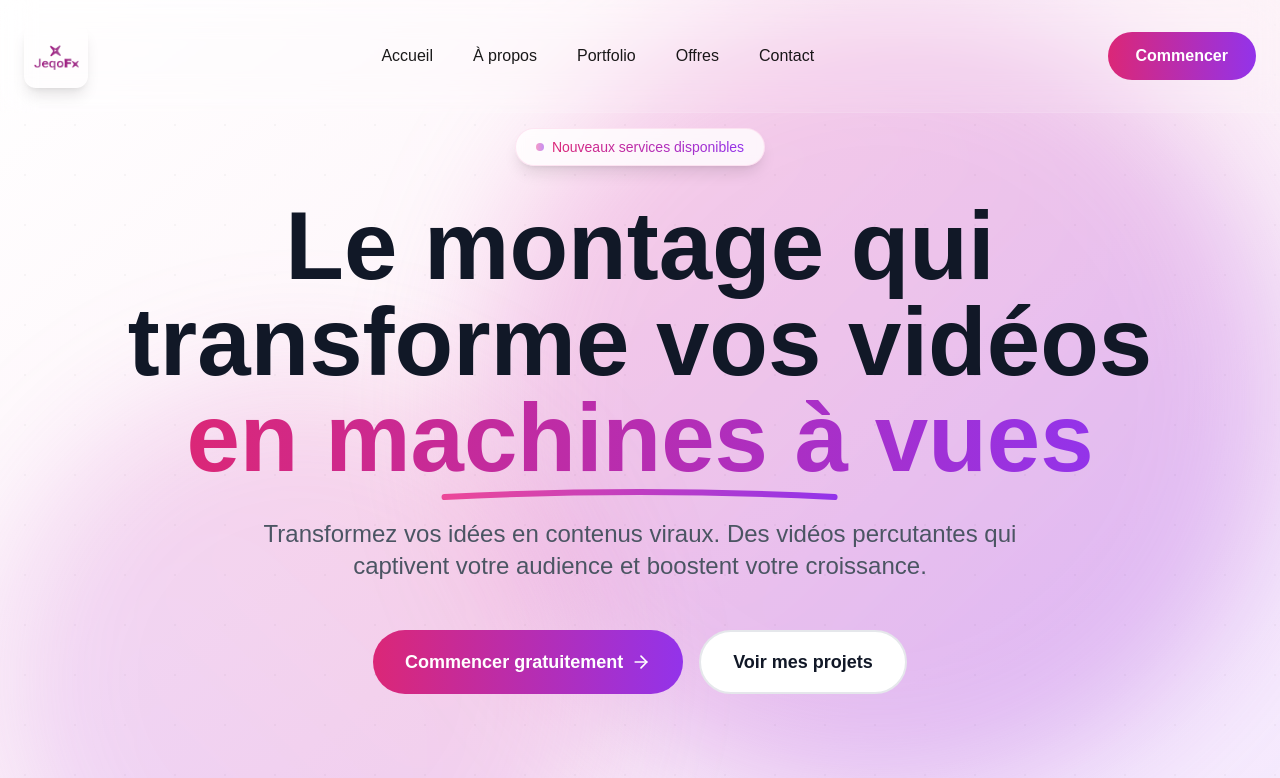
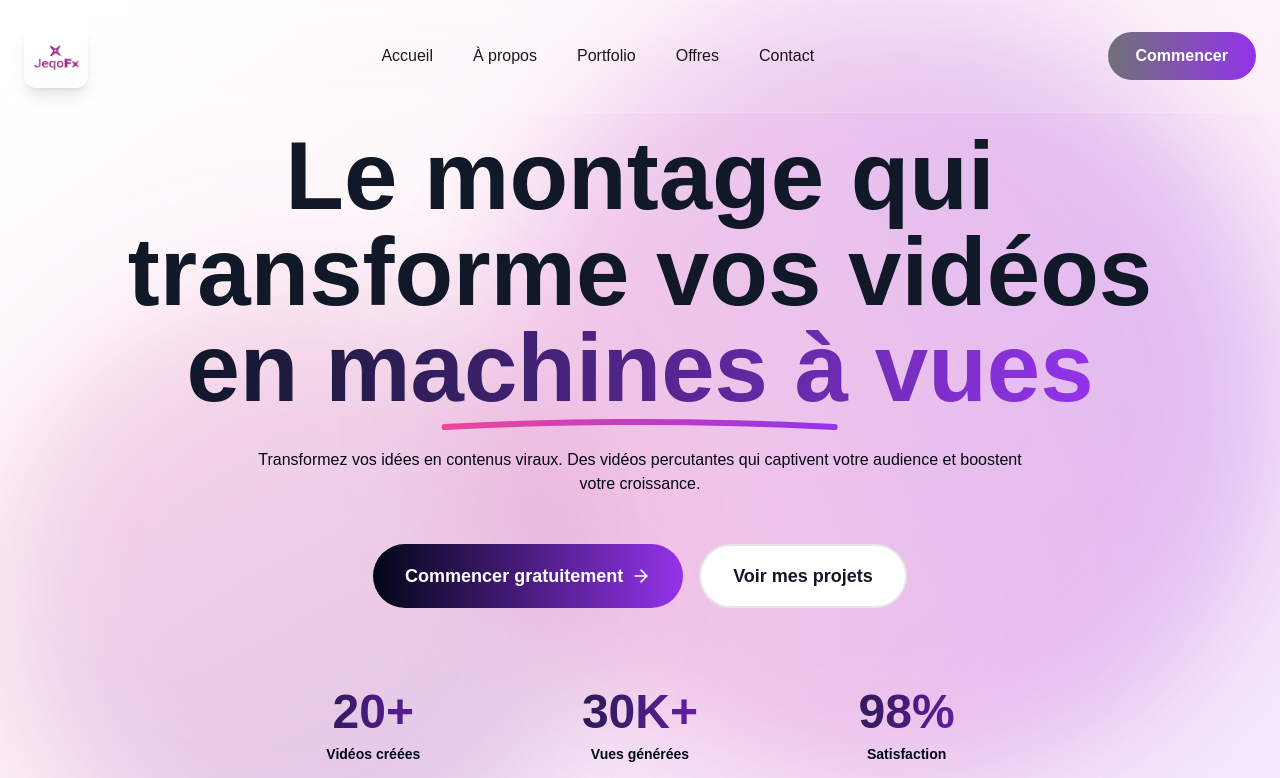
Before and after one commit to MaxwelTbz1/Landing-Page-Fr-juste-, a Next.js app: page / in a window 1280 px wide. Shown: the top 778 px of the page. Built offline with nearby package versions, Linux system fonts and the light colour scheme.

Commit message:
Modif all

```diff
--- a/components/Contact.tsx
+++ b/components/Contact.tsx
@@ -10,7 +10,7 @@ export default function Contact() {
     <section
       id="contact"
       ref={ref}
-      className="relative py-32 px-6 bg-gradient-to-br from-pink-600 to-purple-700 text-white overflow-hidden"
+      className="relative py-32 px-6 bg-gradient-to-br from-zinc-900 to-purple-700 text-white overflow-hidden"
     >
 
       <div
@@ -56,8 +56,8 @@ export default function Contact() {
           <ContactCard
             icon={<Phone size={26} />}
             title="Téléphone"
-            value="+229 01 61 63 36 63"
-            href="tel:+2290161633663"
+            value="+229 01 61 63 36 82"
+            href="tel:+2290161633682"
           />
         </div>
 
@@ -76,7 +76,7 @@ export default function Contact() {
           </a>
 
           <a
-            href="https://wa.me/2290161633663"
+            href="https://wa.me/2290161633682"
             target="_blank"
             rel="noopener noreferrer"
             className="group flex items-center justify-center gap-3 border-2 border-white/60 text-white font-semibold text-lg px-8 py-4 rounded-full hover:bg-white hover:text-pink-700 hover:shadow-lg transition-all"
--- a/components/Header.tsx
+++ b/components/Header.tsx
@@ -17,25 +17,25 @@ export default function Hero() {
 
       <div className="absolute inset-0">
         <div className="absolute inset-0 bg-gradient-to-br from-white via-pink-50 to-purple-100" />
-        <div className="absolute top-0 right-0 w-[800px] h-[800px] bg-gradient-to-br from-pink-400/30 to-purple-600/30 rounded-full blur-3xl" />
-        <div className="absolute bottom-0 left-0 w-[600px] h-[600px] bg-gradient-to-tr from-purple-500/20 to-pink-500/20 rounded-full blur-3xl" />
-        <div
+        <div className="absolute top-0 right-0 w-[800px] h-[800px] bg-gradient-to-br from-pink-400/30 to-purple-600/30 rounded-full blur-3xl animate-spin" />
+        <div className="absolute bottom-0 left-0 w-[600px] h-[600px] bg-gradient-to-tr from-purple-800/20 to-pink-500/20 rounded-full blur-3xl animate-spin" />
+        {/* <div
           className="absolute inset-0 opacity-[0.03]"
           style={{
             backgroundImage: `radial-gradient(circle, #000 1px, transparent 1px)`,
             backgroundSize: "50px 50px",
           }}
-        />
+        /> */}
       </div>
 
       <div className="relative z-10 max-w-7xl mx-auto px-6 py-32 text-center">
 
-        <div className="inline-flex items-center gap-2 bg-white/80 backdrop-blur-sm border border-pink-200/50 rounded-full px-5 py-2 mb-8 shadow-lg">
-          <span className="w-2 h-2 bg-gradient-to-r from-pink-500 to-purple-600 rounded-full animate-pulse" />
-          <span className="text-sm font-medium bg-gradient-to-r from-pink-600 to-purple-600 bg-clip-text text-transparent">
+        {/* <div className="inline-flex items-center gap-2 bg-white/80 backdrop-blur-sm border border-pink-200/50 rounded-full px-5 py-2 mb-8 shadow-lg">
+          {/* <span className="w-2 h-2 bg-gradient-to-r from-pink-500 to-purple-600 rounded-full animate-pulse" /> */}
+          {/* <span className="text-sm font-medium bg-gradient-to-r from-pink-600 to-purple-600 bg-clip-text text-transparent">
             Nouveaux services disponibles
-          </span>
-        </div>
+          </span> */}
+        {/* </div> */}
 
         <h1 className="text-6xl md:text-7xl lg:text-8xl font-bold leading-[1.1] mb-8 text-gray-900">
           Le montage qui
@@ -43,7 +43,7 @@ export default function Hero() {
           transforme vos vidéos
           <br />
           <span className="relative inline-block">
-            <span className="bg-gradient-to-r from-pink-600 to-purple-600 bg-clip-text text-transparent">
+            <span className="bg-gradient-to-r from-slate-900 to-purple-600 bg-clip-text text-transparent">
               en machines à vues
             </span>
             <svg
@@ -69,7 +69,7 @@ export default function Hero() {
           </span>
         </h1>
 
-        <p className="text-xl md:text-2xl text-gray-600 max-w-3xl mx-auto mb-12 leading-relaxed">
+        <p className="text-xl md:text-base text-gray-950 max-w-3xl mx-auto mb-12 leading-relaxed">
           Transformez vos idées en contenus viraux. Des vidéos percutantes qui
           captivent votre audience et boostent votre croissance.
         </p>
@@ -77,7 +77,7 @@ export default function Hero() {
         <div className="flex flex-col sm:flex-row gap-4 justify-center mb-20">
           <button
             onClick={() => scrollToSection("offers")}
-            className="group bg-gradient-to-r from-pink-600 to-purple-600 text-white px-8 py-4 rounded-full font-semibold text-lg hover:shadow-2xl hover:scale-105 transition-all flex items-center justify-center gap-2"
+            className="group bg-gradient-to-r from-slate-950 to-purple-600 text-white px-8 py-4 rounded-full font-semibold text-lg hover:shadow-2xl hover:scale-105 transition-all flex items-center justify-center gap-2"
           >
             Commencer gratuitement
             <ArrowRight
@@ -101,10 +101,10 @@ export default function Hero() {
             { value: "98%", label: "Satisfaction" },
           ].map((stat, i) => (
             <div key={i} className="text-center">
-              <div className="text-4xl md:text-5xl font-bold bg-gradient-to-r from-pink-600 to-purple-600 bg-clip-text text-transparent mb-2">
+              <div className="text-4xl md:text-5xl font-bold bg-gradient-to-r from-slate-900 to-purple-700 bg-clip-text text-transparent mb-2">
                 {stat.value}
               </div>
-              <div className="text-sm text-gray-600 font-medium">
+              <div className="text-sm text-slate-950 font-bold">
                 {stat.label}
               </div>
             </div>
--- a/components/Navbar.tsx
+++ b/components/Navbar.tsx
@@ -53,7 +53,7 @@ export default function Navbar() {
                     scrollToSection(item.toLowerCase().replace("à ", ""))
                   }
                   className={`transition-colors hover:text-pink-600 ${
-                    scrolled ? "text-green-700" : "text-black/90"
+                    scrolled ? "text-black" : "text-black/90"
                   }`}
                 >
                   {item}
@@ -66,7 +66,7 @@ export default function Navbar() {
         {/* Bouton CTA desktop */}
         <button
           onClick={() => scrollToSection("contact")}
-          className="hidden lg:block bg-gradient-to-r from-pink-600 to-purple-600 text-white px-7 py-3 rounded-full font-semibold hover:shadow-xl hover:scale-105 transition-all"
+          className="hidden lg:block bg-gradient-to-r from-zinc-500 to-purple-600 text-white px-7 py-3 rounded-full font-semibold hover:shadow-xl hover:scale-105 transition-all"
         >
           Commencer
         </button>
@@ -89,7 +89,7 @@ export default function Navbar() {
             className="absolute inset-0 bg-black/50 backdrop-blur-sm"
             onClick={() => setMobileMenuOpen(false)}
           />
-          <div className="absolute top-20 right-6 left-6 bg-white rounded-3xl shadow-2xl p-8 animate-in">
+          <div className="absolute top-20 right-6 left-6 bg-black rounded-3xl shadow-2xl p-8 animate-in">
             <ul className="space-y-4">
               {["Accueil", "À propos", "Offres", "Portfolio", "Contact"].map(
                 (item, i) => (
```
